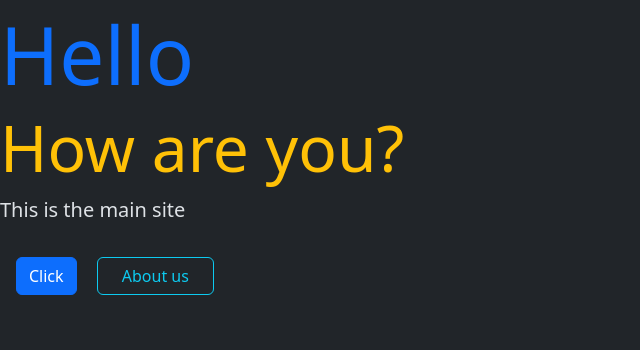
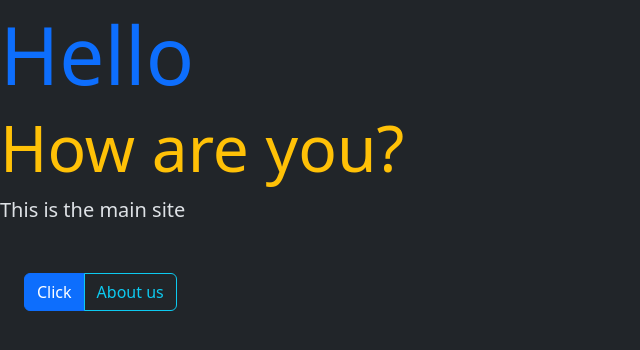
Before and after one commit to alter703/slashblog, a Django app: page / in a window 1280 px wide. Shown: the part 82-432 px from the top of the page, without its empty margins (0-640 px from the left). Run offline with Django 5.2, Linux system fonts and the light colour scheme.

Commit message:
Edit index.html

```diff
--- a/apps/main/templates/main/index.html
+++ b/apps/main/templates/main/index.html
@@ -9,7 +9,9 @@
 <h1 class="display-3 text-warning">How are you?</h1>
 <p class="lead">This is the main site</p>
 
-<a href="#" class="btn btn-primary m-3">Click</a>
-<a href="{% url 'main:about' %}" class="btn btn-outline-info px-4">About us</a>
+<div class="btn-group text-center m-2 px-3 py-4">
+    <a href="#" class="btn btn-primary">Click</a>
+    <a href="{% url 'main:about' %}" class="btn btn-outline-info">About us</a>
+</div>
 
 {% endblock content %}
```
